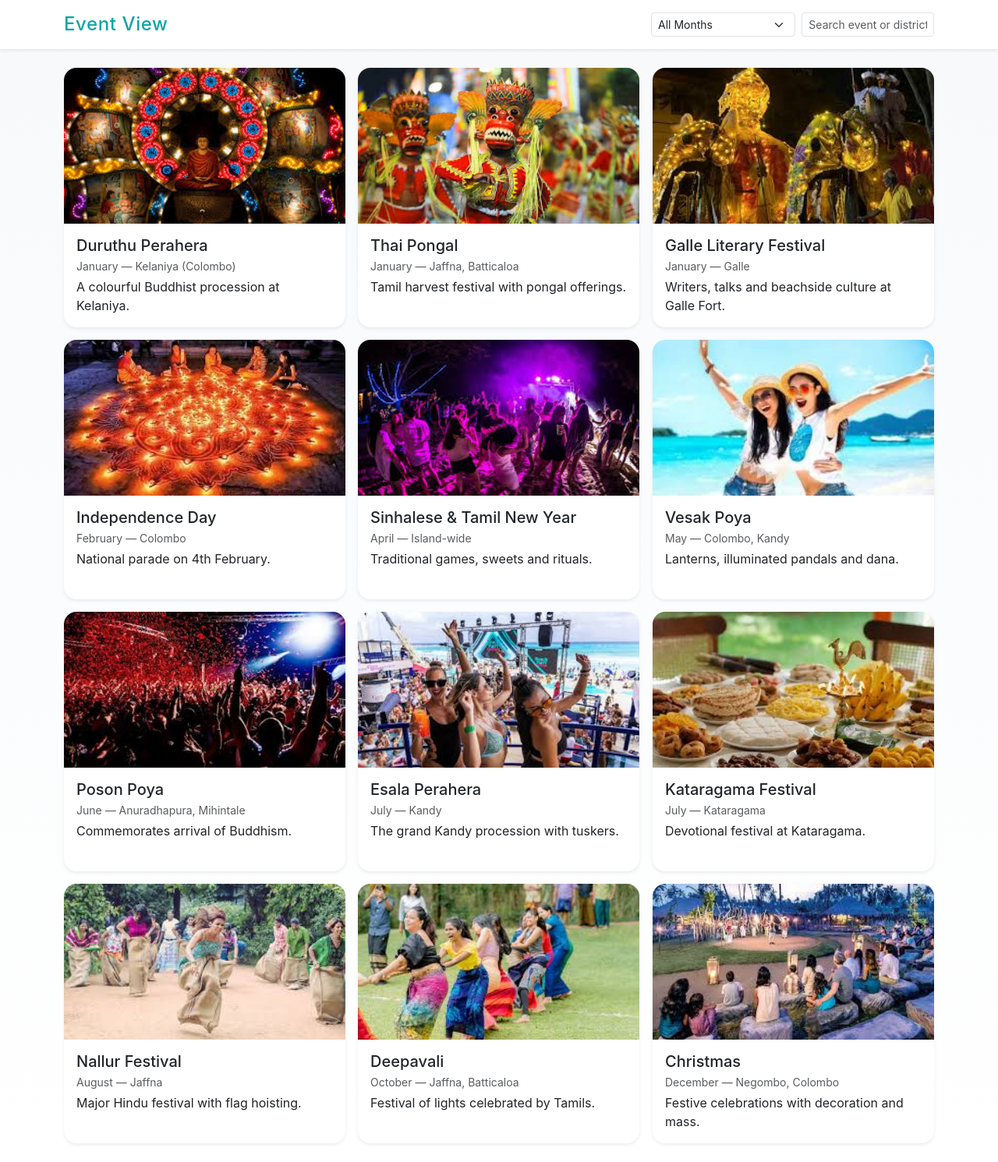
After one commit to chathura-kulathunga/everything-and-nothing, a PHP site: page /pages/event-view.php in a window 1280 px wide. The commit adds this page. Shown: the whole page at 78% size. Run offline with PHP 8.4, Linux system fonts and the light colour scheme.

Commit message:
dev fest: add event view page and assets basic 1

```diff
--- /dev/null
+++ b/css/event-view.css
@@ -0,0 +1,30 @@
+
+:root{
+  --accent:#0ea5a4; /* teal-ish */
+  --muted:#6b7280;
+}
+body{background:linear-gradient(180deg,#f7f9fb 0%, #ffffff 100%);font-family:Inter, system-ui, -apple-system, 'Segoe UI', Roboto, 'Helvetica Neue', Arial;}
+.brand{color:var(--accent);letter-spacing:0.6px}
+.site-header{background:rgba(255,255,255,0.9);backdrop-filter:blur(6px)}
+.event-card{border:0;overflow:hidden;border-radius:16px;transition:transform .28s cubic-bezier(.2,.9,.3,1),box-shadow .28s}
+.event-card:hover{transform:translateY(-6px) rotate(-0.2deg);box-shadow:0 20px 40px rgba(14,165,164,0.12)}
+.media-wrap{position:relative;height:200px;overflow:hidden}
+.event-thumb{width:100%;height:100%;object-fit:cover;transition:transform .6s cubic-bezier(.2,.9,.3,1)}
+.event-card:hover .event-thumb{transform:scale(1.06) rotate(-0.6deg)}
+.media-overlay{position:absolute;inset:0;display:flex;align-items:flex-end;justify-content:center;padding:12px;background:linear-gradient(180deg,transparent, rgba(0,0,0,0.28));opacity:0;transition:opacity .25s}
+.event-card:hover .media-overlay{opacity:1}
+.btn-detail{backdrop-filter:blur(6px);}
+.card-body .desc{height:48px;overflow:hidden;text-overflow:ellipsis}
+
+/* subtle entrance animation */
+@keyframes flyUp{from{opacity:0;transform:translateY(18px) scale(.995)}to{opacity:1;transform:none}}
+.animate-card{animation:flyUp .6s ease both}
+
+/* nice grid spacing on small screens */
+@media (max-width:576px){.media-wrap{height:170px}.card-body .desc{height:40px}}
+
+/* focus outline for keyboard users */
+.event-card:focus{outline:3px solid rgba(14,165,164,0.12);outline-offset:6px}
+
+/* modal image smaller on mobile */
+@media (max-width:768px){#modalImg{display:none}}
--- /dev/null
+++ b/js/event-view.js
@@ -0,0 +1,56 @@
+
+document.addEventListener('DOMContentLoaded',()=>{
+  const monthFilter = document.getElementById('monthFilter');
+  const searchInput = document.getElementById('searchInput');
+  const grid = document.getElementById('eventsGrid');
+  const cards = Array.from(document.querySelectorAll('.event-card-wrap'));
+  const modalEl = document.getElementById('eventModal');
+  const bsModal = new bootstrap.Modal(modalEl);
+
+  // filter function
+  function applyFilter(){
+    const month = monthFilter.value.toLowerCase();
+    const q = searchInput.value.trim().toLowerCase();
+    cards.forEach(card=>{
+      const cardMonth = card.dataset.month.toLowerCase();
+      const district = card.dataset.district.toLowerCase();
+      const title = card.querySelector('.card-title').textContent.toLowerCase();
+      const matchesMonth = (month==='all' || cardMonth===month);
+      const matchesQuery = (q==='') || title.includes(q) || district.includes(q) || cardMonth.includes(q);
+      card.style.display = (matchesMonth && matchesQuery) ? '' : 'none';
+    });
+  }
+
+  monthFilter.addEventListener('change',applyFilter);
+  searchInput.addEventListener('input',debounce(applyFilter,220));
+
+  // detail buttons
+  document.querySelectorAll('.btn-detail').forEach(btn=>{
+    btn.addEventListener('click',e=>{
+      const id = parseInt(e.currentTarget.dataset.id,10);
+      const ev = SAMPLE_EVENTS.find(x=>x.id===id);
+      if(!ev) return;
+      document.getElementById('modalTitle').textContent = ev.name;
+      document.getElementById('modalImg').src = `assets/event-images/${ev.img}`;
+      document.getElementById('modalImg').alt = ev.name;
+      document.getElementById('modalMonth').textContent = ev.month;
+      document.getElementById('modalDistrict').textContent = ev.district;
+      document.getElementById('modalDesc').textContent = ev.desc;
+      bsModal.show();
+    });
+  });
+
+  // simple keyboard accessibility: open card on Enter
+  document.querySelectorAll('.event-card').forEach(card=>{
+    card.addEventListener('keydown',e=>{ if(e.key==='Enter') card.querySelector('.btn-detail').click(); });
+  });
+
+  // helper debounce
+  function debounce(fn,ms=200){let t;return (...a)=>{clearTimeout(t);t=setTimeout(()=>fn(...a),ms);}};
+
+  // nice stagger reveal on load
+  window.requestAnimationFrame(()=>{
+    cards.forEach((c,i)=>{ setTimeout(()=>c.querySelector('.event-card').classList.add('animate-card'), i*60); });
+  });
+
+});
--- /dev/null
+++ b/pages/event-view.php
@@ -0,0 +1,95 @@
+<?php
+// Simple sample data. Replace this array by DB queries (PDO/MySQLi) when you connect to your database.
+$events = [
+    ["id"=>1, "name"=>"Duruthu Perahera", "month"=>"January", "district"=>"Kelaniya (Colombo)", "img"=>"../assets/event-images/event1.jpeg", "desc"=>"A colourful Buddhist procession at Kelaniya."],
+    ["id"=>2, "name"=>"Thai Pongal", "month"=>"January", "district"=>"Jaffna, Batticaloa", "img"=>"../assets/event-images/event2.jpeg", "desc"=>"Tamil harvest festival with pongal offerings."],
+    ["id"=>3, "name"=>"Galle Literary Festival", "month"=>"January", "district"=>"Galle", "img"=>"../assets/event-images/event3.jpeg", "desc"=>"Writers, talks and beachside culture at Galle Fort."],
+    ["id"=>4, "name"=>"Independence Day", "month"=>"February", "district"=>"Colombo", "img"=>"../assets/event-images/event4.jpeg", "desc"=>"National parade on 4th February."],
+    ["id"=>5, "name"=>"Sinhalese & Tamil New Year", "month"=>"April", "district"=>"Island-wide", "img"=>"../assets/event-images/event5.jpeg", "desc"=>"Traditional games, sweets and rituals."],
+    ["id"=>6, "name"=>"Vesak Poya", "month"=>"May", "district"=>"Colombo, Kandy", "img"=>"../assets/event-images/event6.jpeg", "desc"=>"Lanterns, illuminated pandals and dana."],
+    ["id"=>7, "name"=>"Poson Poya", "month"=>"June", "district"=>"Anuradhapura, Mihintale", "img"=>"../assets/event-images/event7.jpeg", "desc"=>"Commemorates arrival of Buddhism."],
+    ["id"=>8, "name"=>"Esala Perahera", "month"=>"July", "district"=>"Kandy", "img"=>"../assets/event-images/event8.jpeg", "desc"=>"The grand Kandy procession with tuskers."],
+    ["id"=>9, "name"=>"Kataragama Festival", "month"=>"July", "district"=>"Kataragama", "img"=>"../assets/event-images/event9.jpeg", "desc"=>"Devotional festival at Kataragama."],
+    ["id"=>10, "name"=>"Nallur Festival", "month"=>"August", "district"=>"Jaffna", "img"=>"../assets/event-images/event10.jpeg", "desc"=>"Major Hindu festival with flag hoisting."],
+    ["id"=>11, "name"=>"Deepavali", "month"=>"October", "district"=>"Jaffna, Batticaloa", "img"=>"../assets/event-images/event11.jpeg", "desc"=>"Festival of lights celebrated by Tamils."],
+    ["id"=>12, "name"=>"Christmas", "month"=>"December", "district"=>"Negombo, Colombo", "img"=>"../assets/event-images/event12.jpeg", "desc"=>"Festive celebrations with decoration and mass."],
+];
+
+// months for filter order
+$months = ["January","February","March","April","May","June","July","August","September","October","November","December"];
+?>
+
+<!doctype html>
+<html lang="en">
+<head>
+  <meta charset="utf-8" />
+  <meta name="viewport" content="width=device-width, initial-scale=1" />
+  <title>Event View • Sri Lanka</title>
+  <!-- Bootstrap CSS (v5) -->
+  <link href="https://cdn.jsdelivr.net/npm/bootstrap@5.3.2/dist/css/bootstrap.min.css" rel="stylesheet" />
+  <link rel="stylesheet" href="../css/event-view.css" />
+</head>
+<body>
+  <header class="site-header py-3 shadow-sm sticky-top">
+    <div class="container d-flex align-items-center justify-content-between">
+      <h1 class="h4 mb-0 brand">Event View</h1>
+      <div class="d-flex gap-2 align-items-center">
+        <select id="monthFilter" class="form-select form-select-sm">
+          <option value="all">All Months</option>
+          <?php foreach($months as $m): ?>
+            <option value="<?= $m ?>"><?= $m ?></option>
+          <?php endforeach; ?>
+        </select>
+        <input id="searchInput" class="form-control form-control-sm" placeholder="Search event or district..." />
+      </div>
+    </div>
+  </header>
+
+  <main class="container py-4">
+    <div class="row g-3" id="eventsGrid">
+      <?php foreach($events as $ev): ?>
+        <div class="col-12 col-sm-6 col-md-4 event-card-wrap" data-month="<?= $ev['month'] ?>" data-district="<?= htmlspecialchars($ev['district']) ?>">
+          <article class="card event-card shadow-sm animate-card" tabindex="0">
+            <div class="card-img-top media-wrap">
+              <!-- Fixed this line here: use $ev['img'] directly -->
+              <img loading="lazy" src="<?= htmlspecialchars($ev['img']) ?>" alt="<?= htmlspecialchars($ev['name']) ?>" class="img-fluid event-thumb" />
+              <div class="media-overlay">
+                <button class="btn btn-sm btn-light btn-detail" data-id="<?= $ev['id'] ?>">View</button>
+              </div>
+            </div>
+            <div class="card-body">
+              <h5 class="card-title mb-1"><?= htmlspecialchars($ev['name']) ?></h5>
+              <p class="card-text small text-muted mb-1"><?= $ev['month'] ?> — <?= htmlspecialchars($ev['district']) ?></p>
+              <p class="card-text desc"><?= htmlspecialchars($ev['desc']) ?></p>
+            </div>
+          </article>
+        </div>
+      <?php endforeach; ?>
+    </div>
+  </main>
+
+  <!-- Detail Modal -->
+  <div class="modal fade" id="eventModal" tabindex="-1" aria-hidden="true">
+    <div class="modal-dialog modal-dialog-centered modal-lg">
+      <div class="modal-content">
+        <div class="modal-header">
+          <h5 class="modal-title" id="modalTitle">Event</h5>
+          <button type="button" class="btn-close" data-bs-dismiss="modal" aria-label="Close"></button>
+        </div>
+        <div class="modal-body d-flex gap-3">
+          <img id="modalImg" src="" alt="" class="img-fluid rounded-2" style="max-width:40%" />
+          <div>
+            <p id="modalMonth" class="mb-1 text-muted"></p>
+            <p id="modalDistrict" class="mb-2"></p>
+            <p id="modalDesc"></p>
+          </div>
+        </div>
+      </div>
+    </div>
+  </div>
+
+  <script src="https://cdn.jsdelivr.net/npm/bootstrap@5.3.2/dist/js/bootstrap.bundle.min.js"></script>
+  <script>const SAMPLE_EVENTS = <?= json_encode($events, JSON_HEX_TAG|JSON_HEX_APOS|JSON_HEX_QUOT|JSON_HEX_AMP) ?>;</script>
+  <script src="../js/event-view.js"></script>
+</body>
+</html>
--- a/sl-full-map.php
+++ b/sl-full-map.php
@@ -40,6 +40,11 @@
       <img src="assets/sl-full-map-images/sample6.png" class="popup-image" alt="Sample 6">
     </div>
 
+    <!-- View Events Button -->
+    <div class="view-events-btn-wrapper">
+      <a id="view-events-btn" href="pages/event-view.php" class="btn btn-primary">View Events</a>
+    </div>
+
   </div>
 </div>
 
```
Also changed, not shown: assets/event-images/event1.jpeg (added), assets/event-images/event10.jpeg (added), assets/event-images/event11.jpeg (added), assets/event-images/event12.jpeg (added), assets/event-images/event2.jpeg (added), assets/event-images/event3.jpeg (added), assets/event-images/event4.jpeg (added), assets/event-images/event5.jpeg (added), assets/event-images/event6.jpeg (added), assets/event-images/event7.jpeg (added), assets/event-images/event8.jpeg (added), assets/event-images/event9.jpeg (added). Lines whose indentation alone changed are shown as unchanged.
